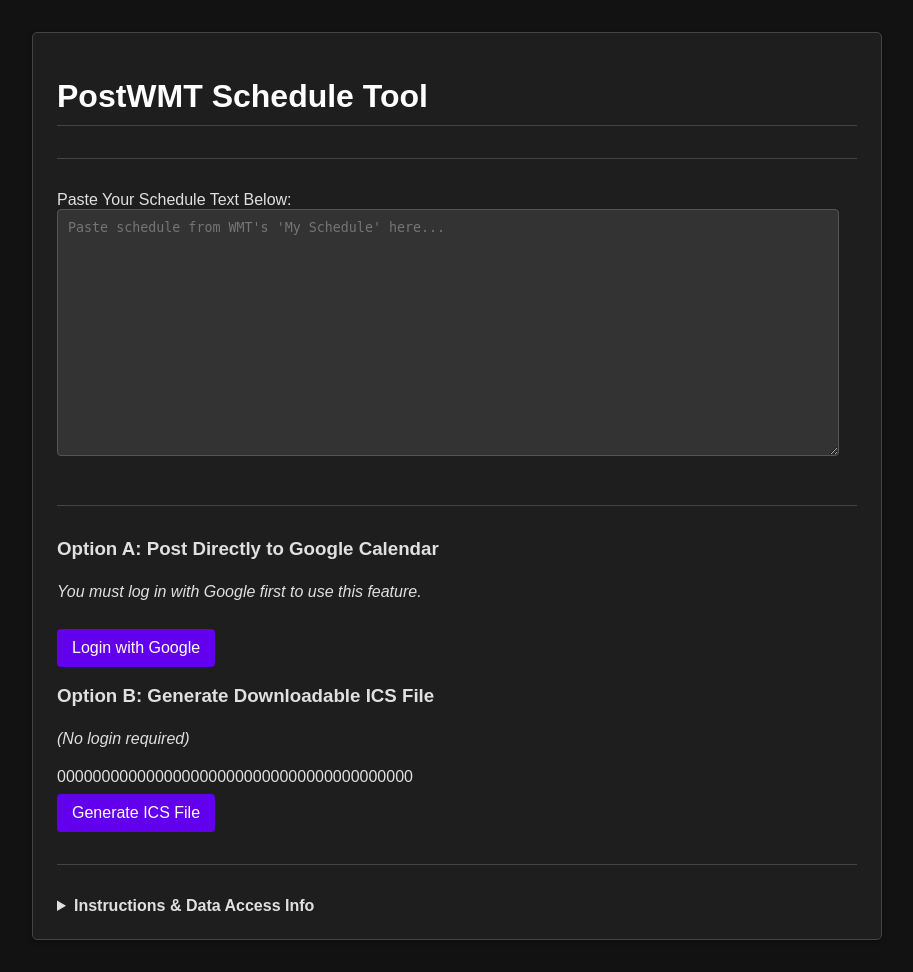
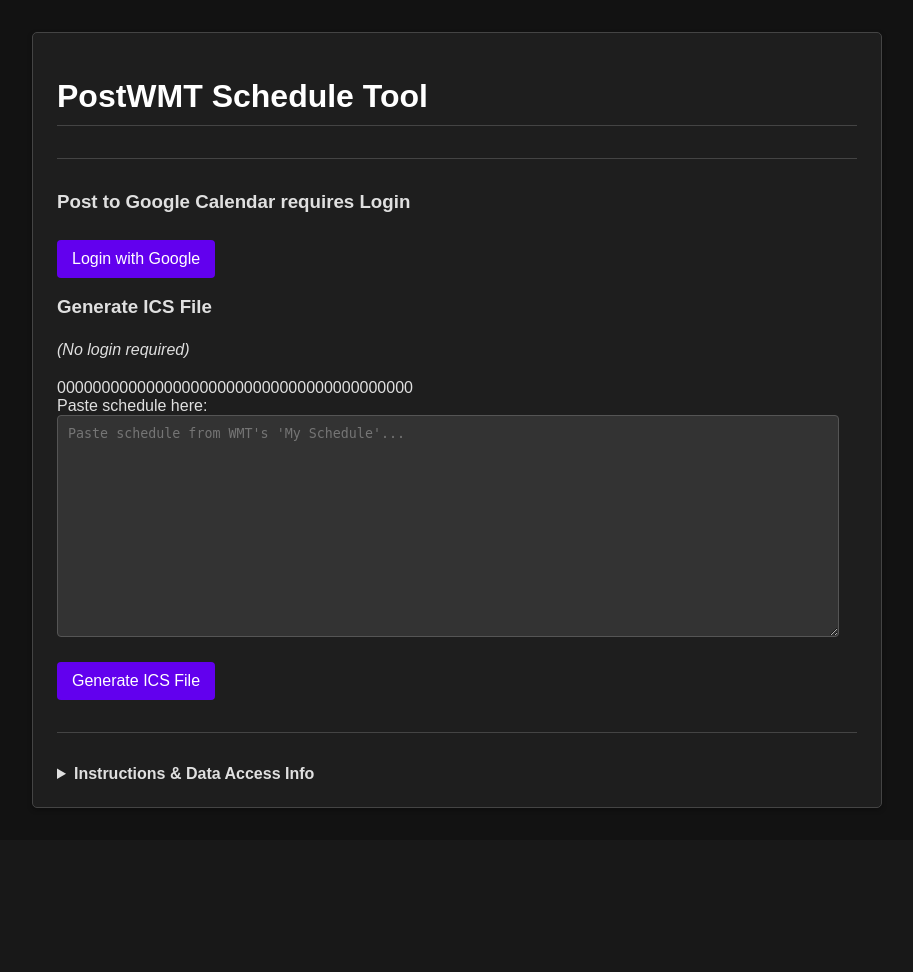
Before and after one commit to gewnthar/postwmt, a Flask app: page / in a window 1280 px wide. Shown: the whole page, without its empty margins (183-1096 px from the left). After the commit the page ends 808 px from the top, so only its background shows below. Run offline with Flask 3, Linux system fonts and the light colour scheme.

Commit message:
fixes for index2

```diff
--- a/templates/index.html
+++ b/templates/index.html
@@ -2,26 +2,31 @@
 
 {% block content %}
 
-  {# Single Text Area for Pasting - Use Bootstrap form-control class #}
-  <div class="mb-3">
-    <label for="main_schedule_text" class="form-label">Paste Your Schedule Text Below:</label>
-    <textarea class="form-control" id="main_schedule_text" name="schedule_text_display_only" placeholder="Paste schedule from WMT's 'My Schedule' here..." required rows="15" style="font-family: monospace;"></textarea>
+  {# --- Login Status --- #}
+  <div class="mb-3 p-2 border rounded bg-body-tertiary">
+    {% if current_user %}
+      Logged in as: <strong>{{ current_user.name or current_user.email }}</strong>
+    {% else %}
+      <h3 class="text-success fs-5">Post to Google Calendar requires Login</h3>
+      <a href="{{ url_for('auth.login') }}"> {# Use url_for directly since it's already defined #}
+          <button class="btn btn-primary btn-sm">Login with Google</button>
+      </a>
+    {% endif %}
   </div>
 
-  <hr class="my-4">
-
-  {# --- Display Options Based on Login Status --- #}
   <div class="row g-4">
 
+    {# --- Google Calendar Form (Only if logged in) --- #}
     {% if current_user %}
-      {# --- LOGGED IN VIEW --- #}
-      <div class="col-md-6"> {# Column for Google Submit #}
+      <div class="col-md-6">
         <div class="p-3 border rounded bg-body-tertiary h-100 d-flex flex-column">
           <h3 class="text-success fs-5">Option A: Post to Google Calendar</h3>
-          <p>Logged in as: <strong>{{ current_user.name or current_user.email }}</strong></p>
-          <form id="google_form" method="POST" action="{{ url_for('submit_to_google') }}" onsubmit="return copyText('google');">
-            {{ csrf_token() }} {# <--- CORRECT SYNTAX #}
-            <input type="hidden" name="schedule_text" id="schedule_text_hidden_google">
+          <form id="google_form" method="POST" action="{{ url_for('submit_to_google') }}">
+            {{ csrf_token() }} {# <--- ADD THIS CSRF TOKEN #}
+            <div class="mb-3 flex-grow-1">
+              <label for="schedule_text_google" class="form-label">Paste schedule here:</label>
+              <textarea class="form-control" id="schedule_text_google" name="schedule_text" placeholder="Paste schedule from WMT's 'My Schedule'..." required rows="10" style="font-family: monospace; height: 100%;"></textarea>
+            </div>
             <div class="d-flex justify-content-start align-items-center mt-auto">
               <button type="submit" class="btn btn-primary me-2">Submit to Google Calendar</button>
               <a href="{{ url_for('auth.logout') }}">
@@ -31,97 +36,36 @@
           </form>
         </div>
       </div>
+    {% endif %}
 
-      <div class="col-md-6"> {# Column for ICS Generate #}
+    {# --- ICS Generation Form (Always Visible) --- #}
+    <div class="{% if current_user %}col-md-6{% else %}col-md-12{% endif %}">
       <div class="p-3 border rounded bg-body-tertiary h-100 d-flex flex-column">
-            <h3 class="text-warning fs-5">Option B: Generate ICS File</h3>
-            <form id="ics_form" method="POST" action="{{ url_for('generate_ics') }}" onsubmit="return copyText('ics');" class="d-flex flex-column flex-grow-1">
-               {{ csrf_token() }} {# <--- CORRECT SYNTAX #}
-               <input type="hidden" name="schedule_text" id="schedule_text_hidden_ics">
+         <h3 class="text-warning fs-5">{% if current_user %}Option B:{% else %}Generate ICS File{% endif %}</h3>
+         {% if not current_user %}<p><em>(No login required)</em></p>{% endif %}
+         <form id="ics_form" method="POST" action="{{ url_for('generate_ics') }}">
+            {{ csrf_token() }} {# <--- ADD THIS CSRF TOKEN #}
            <div class="mb-3 flex-grow-1">
+              <label for="schedule_text_ics" class="form-label">Paste schedule here:</label>
+              <textarea class="form-control" id="schedule_text_ics" name="schedule_text" placeholder="Paste schedule from WMT's 'My Schedule'..." required rows="10" style="font-family: monospace; height: 100%;"></textarea>
            </div>
            <button type="submit" class="btn btn-info mt-auto">Generate ICS File</button>
          </form>
        </div>
     </div>
 
-    {% else %}
-      {# --- LOGGED OUT VIEW --- #}
-      <div class="col-md-6"> {# Column for Google Login Prompt #}
-        <div class="p-3 border rounded bg-body-tertiary h-100 d-flex flex-column">
-          <h3 class="text-success fs-5">Option A: Post Directly to Google Calendar</h3>
-          <p><em>You must log in with Google first to use this feature.</em></p>
-          <a href="{{ url_for('auth.login') }}" class="mt-auto">
-              <button class="btn btn-primary">Login with Google</button>
-          </a>
   </div>
-      </div>
-
-      <div class="col-md-6"> {# Column for ICS Generate #}
-        <div class="p-3 border rounded bg-body-tertiary h-100 d-flex flex-column">
-           <h3 class="text-warning fs-5">Option B: Generate Downloadable ICS File</h3>
-           <p><em>(No login required)</em></p>
-           <form id="ics_form" method="POST" action="{{ url_for('generate_ics') }}" onsubmit="return copyText('ics');" class="d-flex flex-column flex-grow-1">
-             {{ csrf_token() }} {# <--- CORRECT SYNTAX #}
-             <input type="hidden" name="schedule_text" id="schedule_text_hidden_ics">
-             <div class="mb-3 flex-grow-1">
-             </div>
-             <button type="submit" class="btn btn-info mt-auto">Generate ICS File</button>
-           </form>
-        </div>
-      </div>
-    {% endif %}
-
-  </div> {# End of row #}
-
 
   <hr class="my-4">
 
   <details class="mt-4 mb-4 p-3 border rounded bg-body-tertiary text-body-secondary">
     <summary style="cursor: pointer; font-weight: bold;" class="text-body-emphasis">Instructions & Data Access Info</summary>
     <div class="mt-3">
+      {# Keep the full instructions and privacy info here as before #}
       <h3>Instructions</h3>
-        <ul>
-          <li>Copy and paste the scheduler text from the <strong>"My Schedule"</strong> page/section in WMT into the main text area above.</li>
-          <li>Click the desired button: "Submit to Google Calendar" (if logged in) or "Generate ICS File".</li>
-          <li><strong>Note on Updates:</strong> Clicking "Submit to Google Calendar" will first remove any previously added shifts (created by this tool and tagged #postwmt) within the date range of your pasted schedule before adding the new ones. This allows you to easily update a changed schedule.</li>
-          <li><strong>Formats Understood:</strong>
-            <ul>
-              <li>Start hours (0-23) for 8-hour shifts (e.g., `8`).</li>
-              <li>`TEN` for 10-hour shifts (e.g., `8TEN`).</li>
-              <li>`$` for overtime shifts (e.g., `8$` or `8TEN$`).</li>
-              <li>`X` for Regular Days Off (RDO - these are ignored).</li>
-              <li>`A&lt;HH&gt;` for Annual Leave (creates an 8-hour event starting at hour HH, e.g., `A&lt;13&gt;` for 1 PM).</li>
-              <li>`AOA&lt;HH&gt;` for "At Or After" OT (creates an 8hr shift starting at HH, plus a 2hr OT event immediately after).</li>
-              <li>`AOB&lt;HH&gt;` for "At Or Before" OT (creates a 2hr OT event immediately before an 8hr shift that starts at HH).</li>
-              <li>`T&lt;HH&gt;` for Training Shifts (creates an 8hr event starting at HH).</li>
-            </ul>
-          </li>
-          <li><strong style="color:#ffcc80;">DST Note:</strong> Shifts starting/ending near Daylight Saving Time changes may need manual verification.</li>
-        </ul>
+      <ul>...</ul>
       <h3 class="mt-4">Data Access & Privacy</h3>
-        {# Keep full privacy info here... #}
-        <p>...<a href="/privacy">Read full policy...</a></p>
+      <p>...</p>
     </div>
   </details>
-  {# --- JavaScript for Single Text Area --- #}
-  <script>
-    function copyText(formType) {
-      var mainText = document.getElementById('main_schedule_text').value;
-      var hiddenInput;
-      if (formType === 'google') {
-        hiddenInput = document.getElementById('schedule_text_hidden_google');
-        if (!hiddenInput) { console.error("Google hidden input missing"); alert("Error G1: Please report this."); return false; }
-        console.log("Copying text to Google hidden input.");
-      } else if (formType === 'ics') {
-        hiddenInput = document.getElementById('schedule_text_hidden_ics');
-        if (!hiddenInput) { console.error("ICS hidden input missing"); alert("Error I1: Please report this."); return false; }
-         console.log("Copying to ICS hidden input");
-      } else { console.error("Unknown form type in copyText:", formType); return false; }
-      hiddenInput.value = mainText;
-      return true;
-    }
-  </script>
-  {# --- End JavaScript --- #}
-
   {% endblock %}
```
Lines whose indentation alone changed are shown as unchanged.
